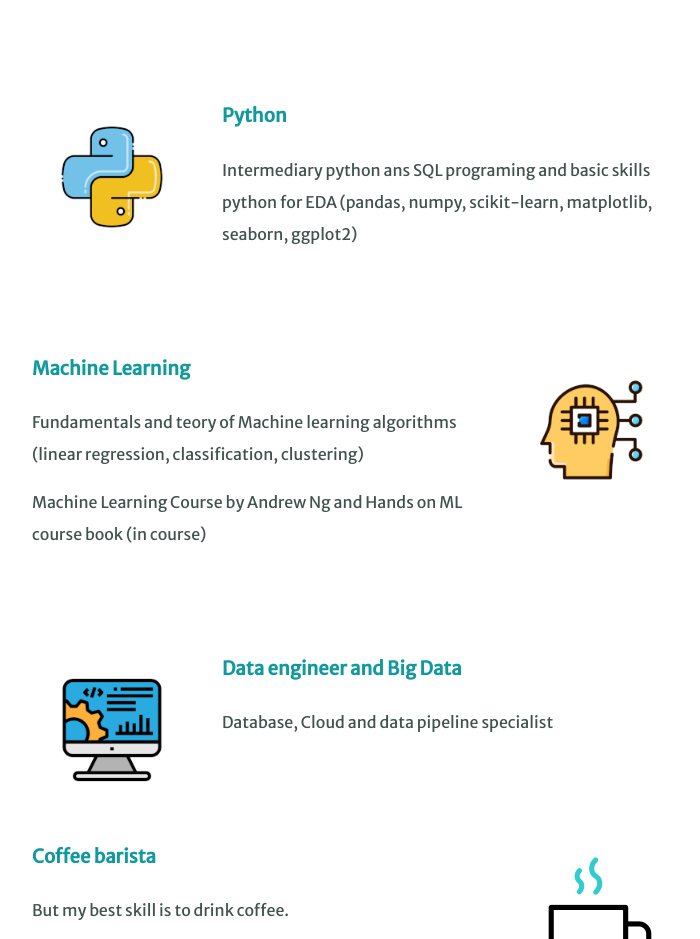
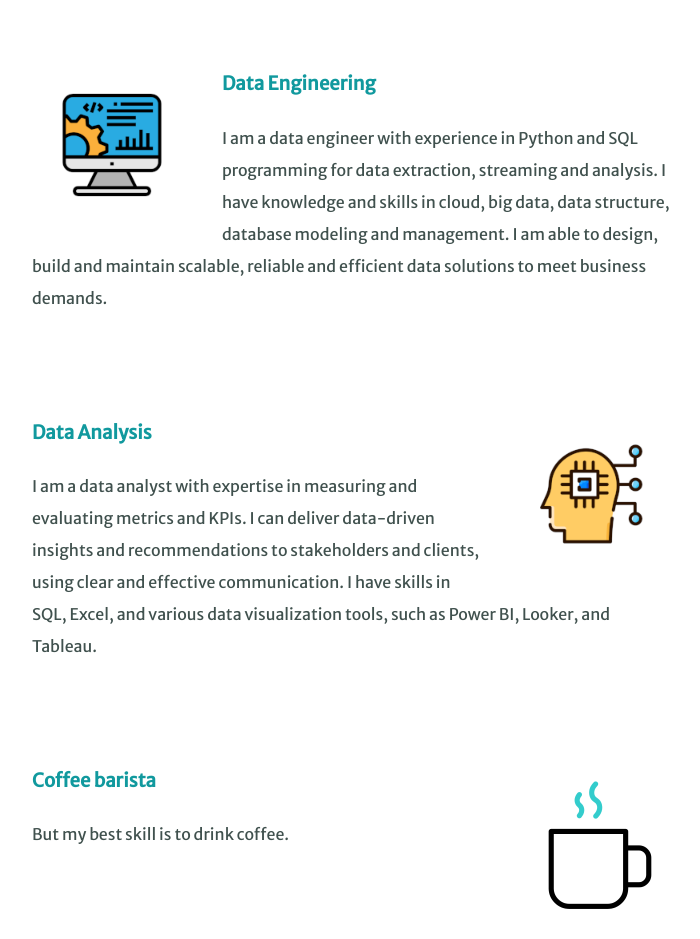
Before and after one commit to ovictordavid/my-personal-site, a plain HTML site: page index.html in a window 1280 px wide. Shown: the part 1560-2499 px from the top of the page, without its empty margins (288-988 px from the left). Drawn offline with Linux system fonts and the light colour scheme; a web font is replaced by a local one.

Commit message:
Update index.html

```diff
--- a/index.html
+++ b/index.html
@@ -18,7 +18,7 @@
   <div class="top">
     <img class="top-cloud" src="images/cloud.png" alt="cloud-img">
     <h1>I'm Victor</h1>
-    <h2 class="primeiro_paragrafo">a data engineer</h2>
+    <h2 class="primeiro_paragrafo">a data specialist</h2>
     <img class="bottow-cloud" src="images/cloud.png" alt="cloud-img">
     <img src="images/mountain.png" alt="mountain-img">
   </div>
@@ -27,7 +27,7 @@
     <div class="profile">
       <img class="profile-picture" src="images/profile picture.png" alt="Profile picture">
       <h2>Hello</h2>
-      <p class="paragrafo-middle">I'm a computer science student learning Data Engineer, Python, SQL, Cloud, Machine learning, and much more. I love coffee, running and to play some piano songs.</p>
+      <p class="paragrafo-middle">I'm a computer science student learning Data Analysis, data engineering, Python, SQL, Cloud, and much more. I love coffee, running and to play some piano songs.</p>
     </div>
 
     <hr>
@@ -35,20 +35,22 @@
     <div class="skills">
       <h2 class="title-skills">My Skills</h2>
       <div class="skill-row">
-        <img class="python" src="images/python logo.png" alt="python logo">
-        <h3>Python</h3>
-        <p>Intermediary python ans SQL programing and basic skills python for EDA (pandas, numpy, scikit-learn, matplotlib, seaborn, ggplot2)</p>
+        <img class="web-dev" src="images/web dev.png" alt="">
+        <h3>Data Engineering</h3>
+        <p> I am a data engineer with experience in Python and SQL programming
+          for data extraction, streaming and analysis. I have knowledge and skills
+          in cloud, big data, data structure, database modeling and management.
+          I am able to design, build and maintain scalable, reliable and efficient
+          data solutions to meet business demands.
+        </p>
       </div>
       <div class="skill-row">
         <img class="machine" src="images/machine logo.png" alt="machine learning">
-        <h3>Machine Learning</h3>
-        <p>Fundamentals and teory of Machine learning algorithms (linear regression, classification, clustering)</p>
-        <p>Machine Learning Course by Andrew Ng and Hands on ML course book (in course)</p>
-      </div>
-      <div class="skill-row">
-        <img class="web-dev" src="images/web dev.png" alt="">
-        <h3>Data engineer and Big Data</h3>
-        <p>Database, Cloud and data pipeline specialist</p>
+        <h3>Data Analysis</h3>
+        <p>I am a data analyst with expertise in measuring and evaluating metrics and KPIs.
+          I can deliver data-driven insights and recommendations to stakeholders and clients,
+          using clear and effective communication. I have skills in SQL, Excel, and various
+          data visualization tools, such as Power BI, Looker, and Tableau. </p>
       </div>
       <div class="skill-row">
         <img class="coffe" src="images/coffe.gif" alt="">
```
